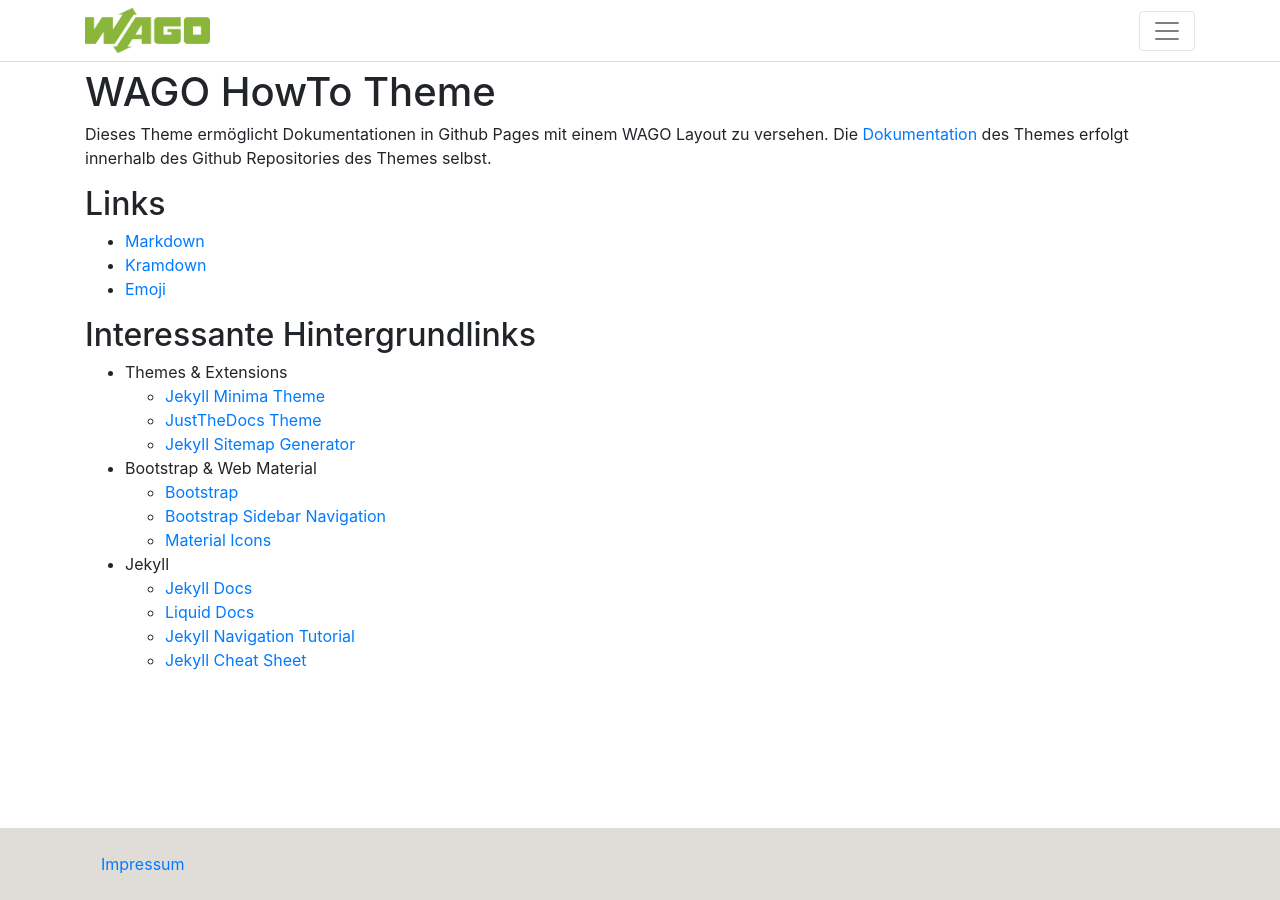
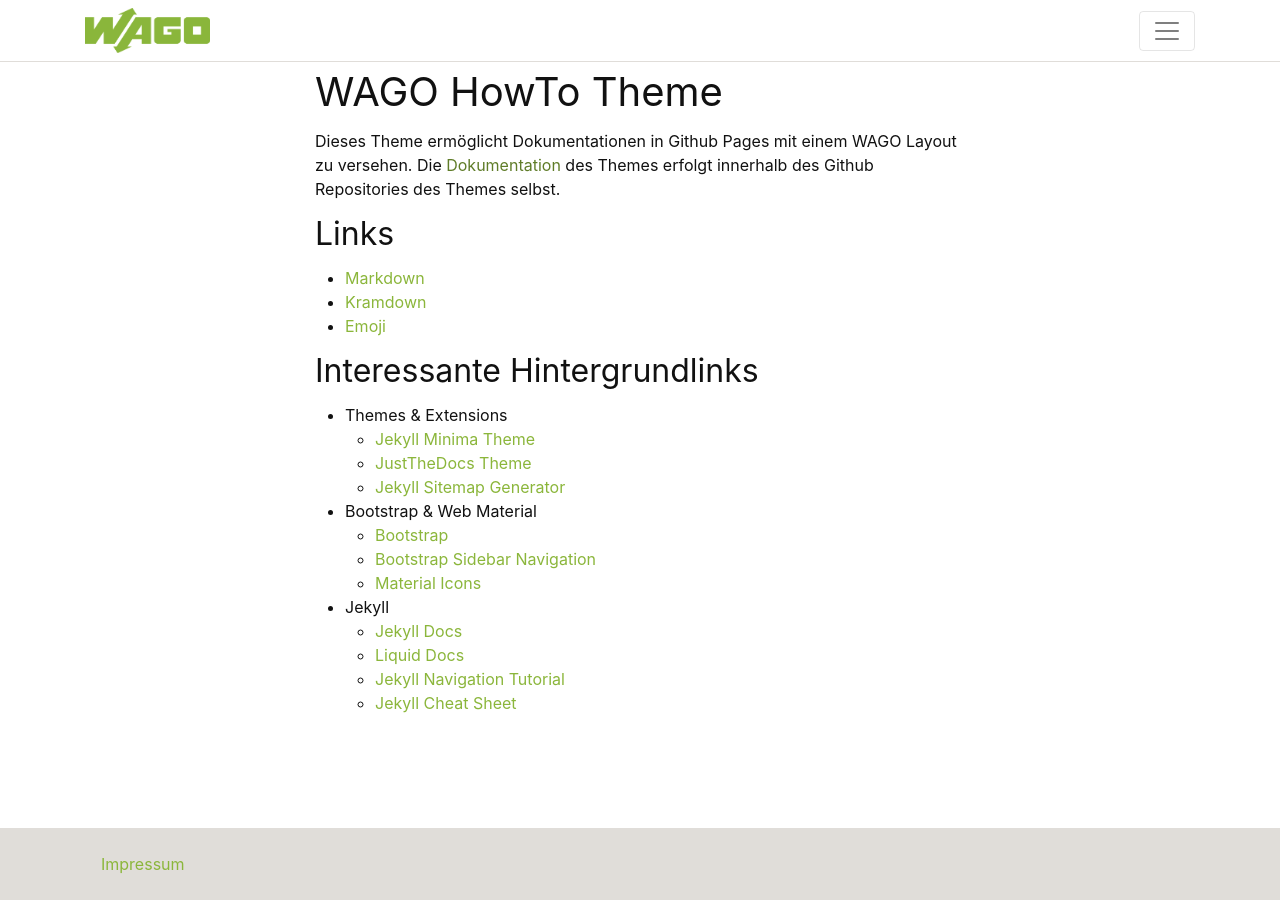
Before and after one commit to andrebell/wago-howto-theme, a Jekyll site: the page built from index.md, in a window 1280 px wide and 900 px high. Built offline with Jekyll 4.4.1, drawn with Linux system fonts in a browser that asks for light colours; nearby versions of some CDN libraries.

Commit message:
Update wago.scss

```diff
--- a/_sass/wago.scss
+++ b/_sass/wago.scss
@@ -56,7 +56,7 @@ $on-large:         $on-laptop !default;
 
 // Import partials.
 @import
-  //"wago/base",
+  "wago/base",
   //"wago/layout",
   //"wago/syntax-highlighting",
   "wago/bootstrap-modifier"
```
